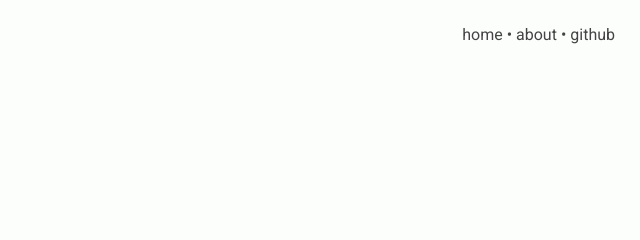
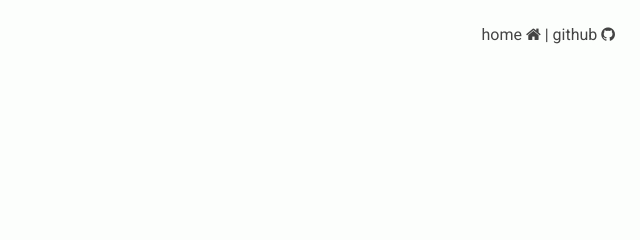
Before and after one commit to avbhandaru/fake-or-real, a website: page src/public/index.html in a window 1280 px wide. Shown: the top 240 px of the page, 640-1280 px from the left. Drawn offline with Linux system fonts and the light colour scheme.

Commit message:
Added GitHub icon.

```diff
--- a/src/public/index.html
+++ b/src/public/index.html
@@ -11,7 +11,7 @@
 </head>
 <body>
 	<div id="nav">
-		<a href="index.html">home</a> &bull; <a href="#">about</a> &bull; <a href="https://github.com/avbhandaru/fake-or-real" target="_blank">github</a>
+		<a href="index.html">home <i class="fa fa-home"></i></a> | <a href="https://github.com/avbhandaru/fake-or-real" target="_blank">github <i class="fa fa-github"></i></a>
 	</div>
 	<div id="splash">
 		<h1>Tweets by Trump: The Game</h1>
```
Also changed, not shown: src/public/game.html (+1 -1 lines).
